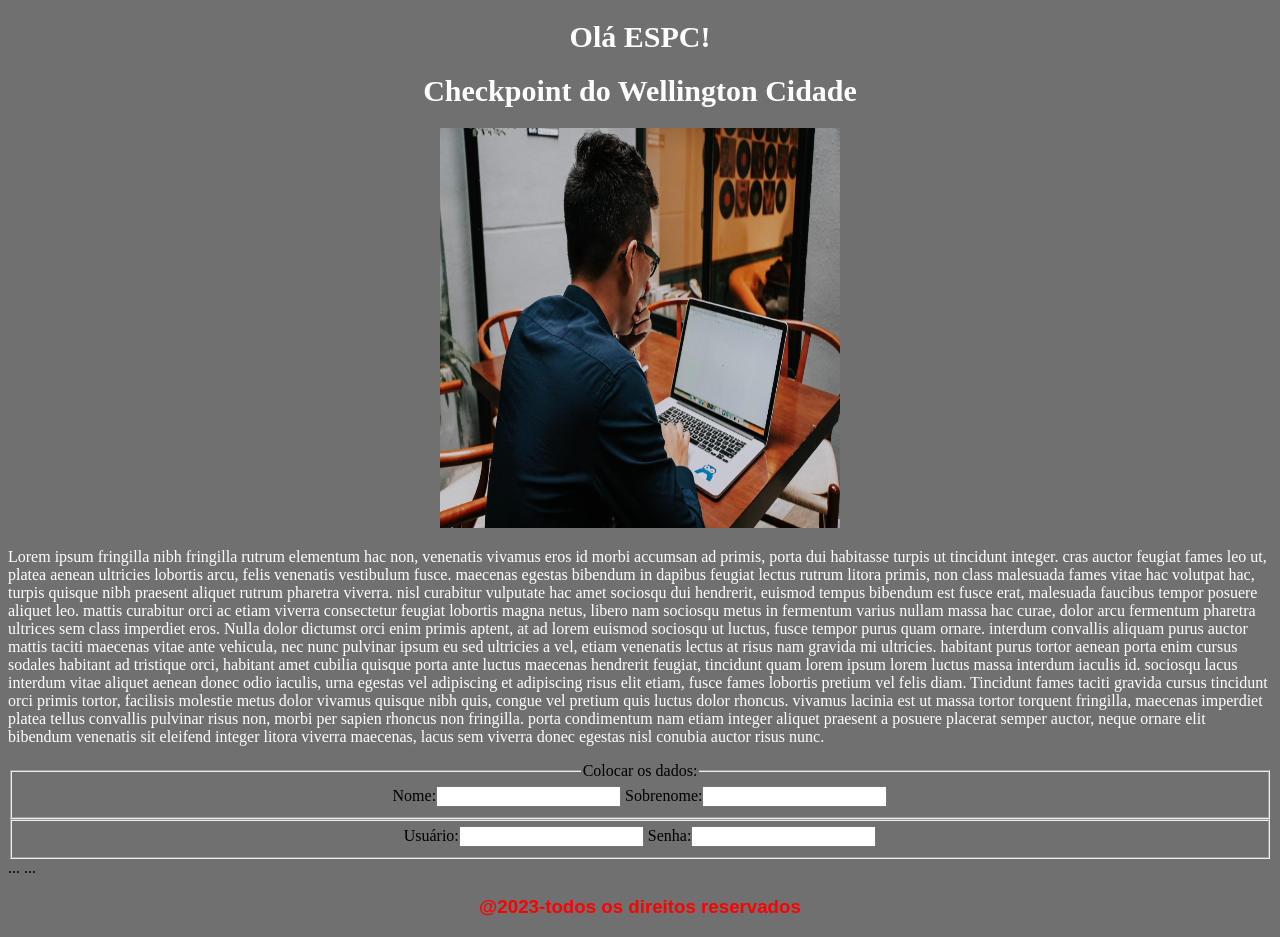
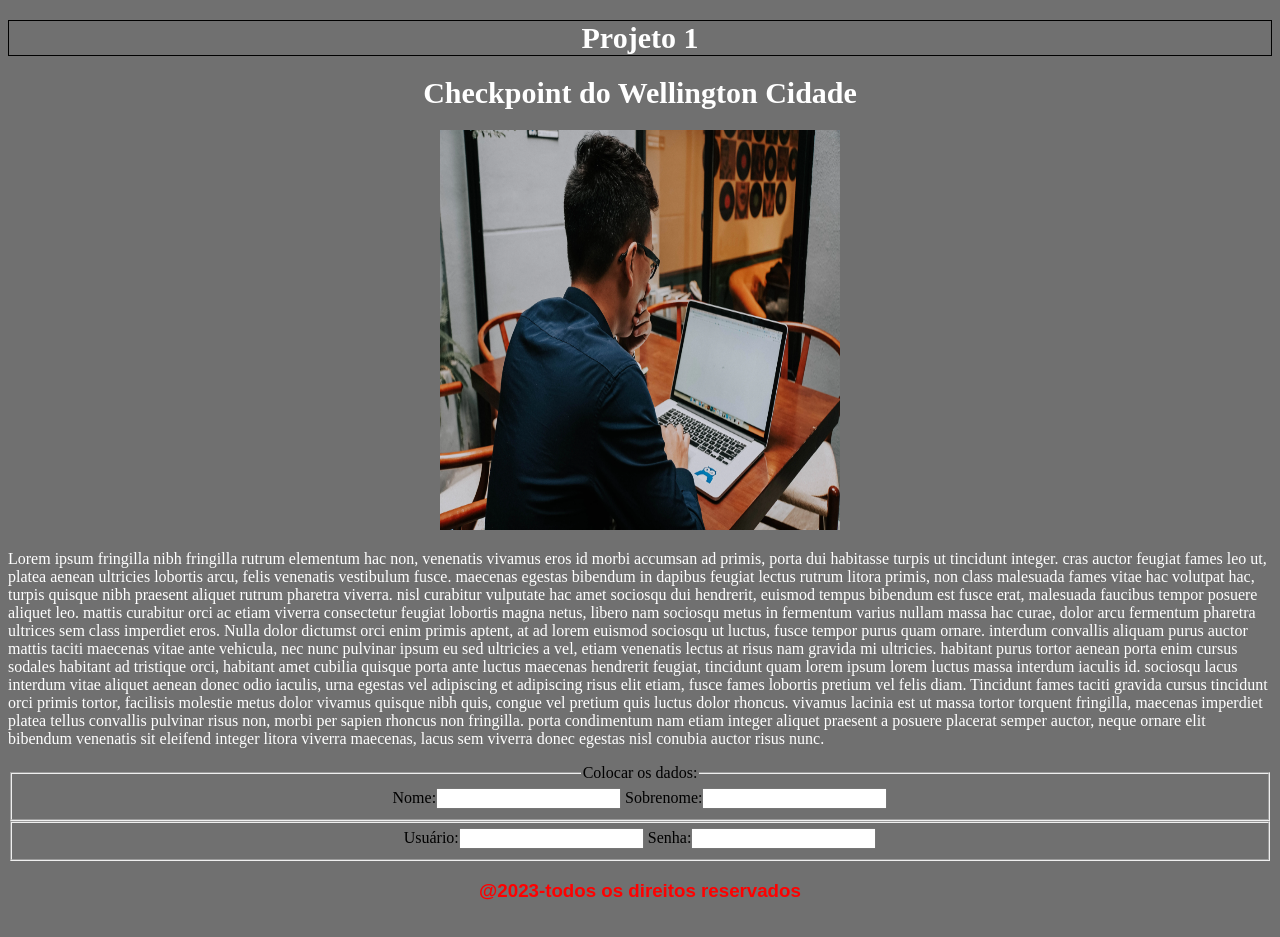
Before and after one commit to mathhfarias/CP1-Front-End, a plain HTML site: page index.html in a window 1280 px wide. Drawn offline with Linux system fonts and the light colour scheme.

Commit message:
Atualizando cores e texto da pagina

```diff
--- a/estilo.css
+++ b/estilo.css
@@ -13,7 +13,14 @@ h1{
     font-size: 30px;
 
 }
+ #titulo1{
+    background-size:
+    background-color: blanchedalmond ;
+    border: 1px solid black;
 
+
+
+ }
 .Imagem1{
     text-align: center;
 }
--- a/index.html
+++ b/index.html
@@ -7,7 +7,7 @@
     <link rel="stylesheet" href="estilo.css">
 </head>
 <body>
-    <h1 id="titulo1">Olá ESPC!</h1>
+    <h1 id="titulo1">Projeto 1</h1>
     <h1>Checkpoint do Wellington Cidade</h1>
 
     <div class="Imagem1">
@@ -32,7 +32,7 @@
             </fieldset>
         </main>
         </section>
-        ... ...
+
 </body>
 <footer>
     <h3>@2023-todos os direitos reservados</h3>
```
